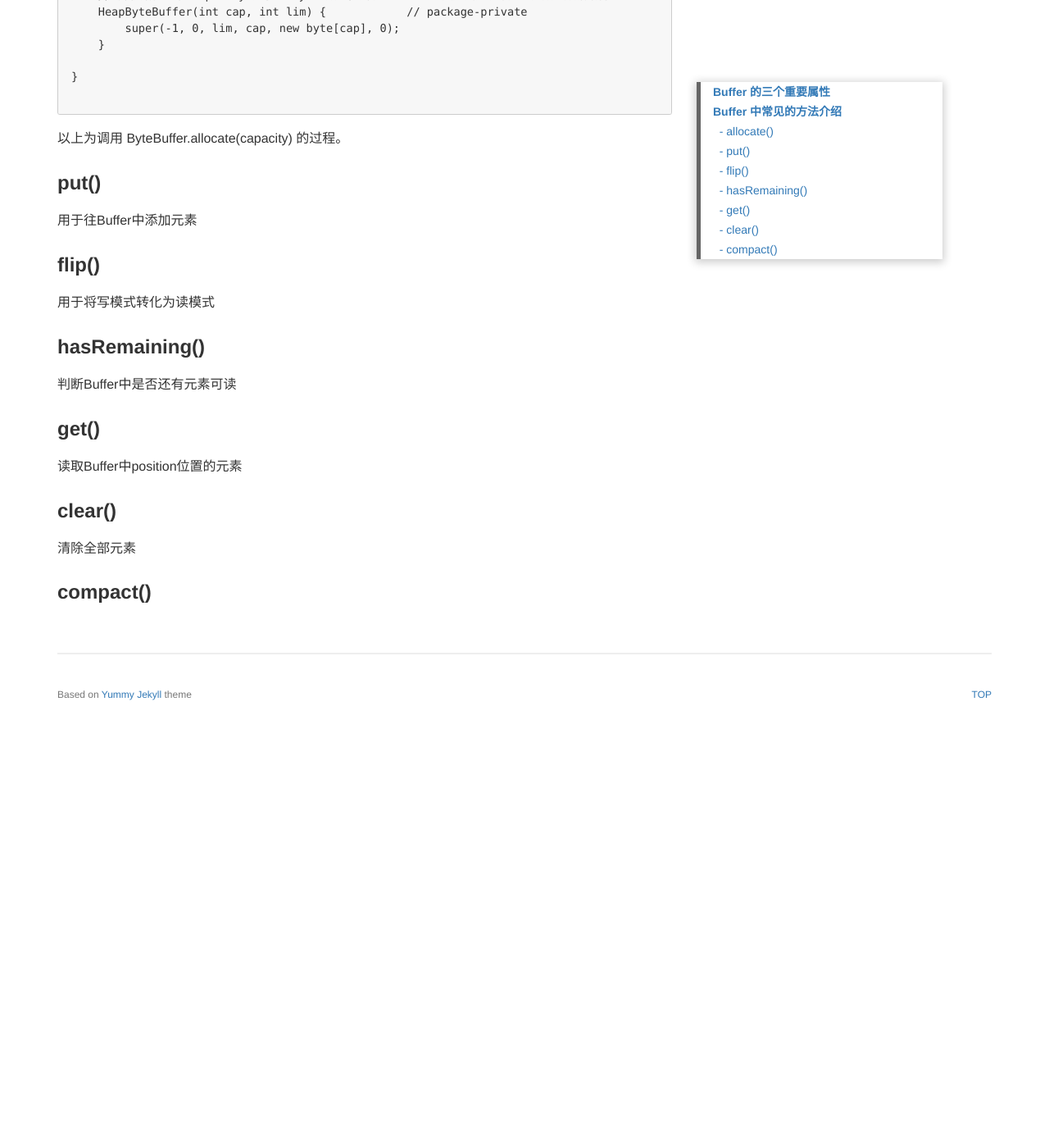
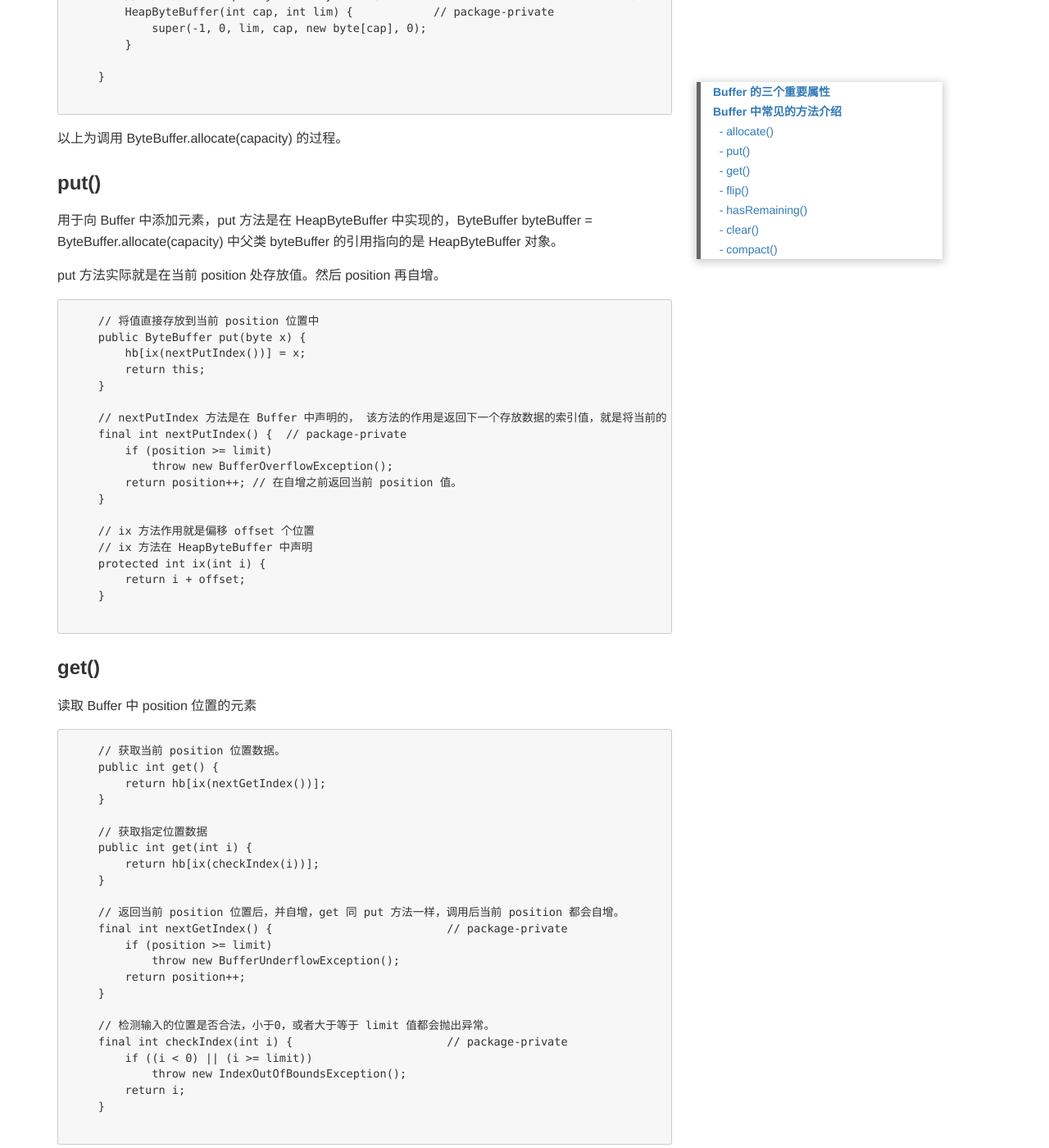
Before and after one commit to whatilove/whatilove.github.io, a Jekyll site: the page built from _posts/notebook/2018-1-4-NIO 编程（二）Buffer.md, in a window 1280 px wide and 1400 px high, scrolled down 3468 px. Shown: the whole window at 82% size. Built offline with Jekyll 4.4.1, drawn with Linux system fonts in a browser that asks for light colours; a script that is not in the unit is left out; before the commit the page ends 4346 px from its top, so only the background shows below that; some of the changed text lies outside the part shown.

Commit message:
edit buffer

````diff
--- a/_posts/notebook/2018-1-4-NIO 编程（二）Buffer.md
+++ b/_posts/notebook/2018-1-4-NIO 编程（二）Buffer.md
@@ -98,61 +98,165 @@ Buffer 类源码分析：
 下面以 ByteBuffer 类为例：
 
 ```
-// ByteBuffer 继承了 Buffer 并声明了 allocate 方法
-public abstract class ByteBuffer extends Buffer implements Comparable<ByteBuffer> {
+    // ByteBuffer 继承了 Buffer 并声明了 allocate 方法
+    public abstract class ByteBuffer extends Buffer implements Comparable<ByteBuffer> {
 
-    final byte[] hb; // Non-null only for heap buffers  Buffer 类底层实现采用的是数组
-    final int offset;
-    boolean isReadOnly; // Valid only for heap buffers
+        final byte[] hb; // Non-null only for heap buffers  Buffer 类底层实现采用的是数组
+        final int offset;
+        boolean isReadOnly; // Valid only for heap buffers
 
-    // ByteBuffer 构造方法，包访问权限，由于 ByteBuffer 是抽象类不能实例化，构造方法是供子类调用，并初始化自身属性。
-    ByteBuffer(int mark, int pos, int lim, int cap,   // package-private
-                 byte[] hb, int offset)
-    {
-        super(mark, pos, lim, cap);
-        this.hb = hb;
-        this.offset = offset;
+        // ByteBuffer 构造方法，包访问权限，由于 ByteBuffer 是抽象类不能实例化，构造方法是供子类调用，并初始化自身属性。
+        ByteBuffer(int mark, int pos, int lim, int cap,   // package-private
+                     byte[] hb, int offset)
+        {
+            super(mark, pos, lim, cap);
+            this.hb = hb;
+            this.offset = offset;
+        }
+
+        public static ByteBuffer allocate(int capacity) {
+            if (capacity < 0)
+                throw new IllegalArgumentException();
+            return new HeapByteBuffer(capacity, capacity); // 实际返回的是 ByteBuffer 的子类 HeapByteBuffer，Java 多态的体现。
+        }
     }
 
-    public static ByteBuffer allocate(int capacity) {
-        if (capacity < 0)
-            throw new IllegalArgumentException();
-        return new HeapByteBuffer(capacity, capacity); // 实际返回的是 ByteBuffer 的子类 HeapByteBuffer，Java 多态的体现。
+    // HeapByteBuffer 类 为 ByteBuffer 实现类。调用 allocate 真正返回的为 HeapByteBuffer 对象。
+    class HeapByteBuffer extends ByteBuffer {
+
+        // 调用父类 ByteBuffer 构造方法，初始化 mark = -1， postion = 0, capacity = limit = 用户设定的容量。
+        // 并初始化一个 capacity 大小的 byte 数组，所以 `Buffer 类底层实现采用的是数组数据结构。`
+        HeapByteBuffer(int cap, int lim) {            // package-private
+            super(-1, 0, lim, cap, new byte[cap], 0);
+        }
+
     }
-}
-
-// HeapByteBuffer 类 为 ByteBuffer 实现类。调用 allocate 真正返回的为 HeapByteBuffer 对象。
-class HeapByteBuffer extends ByteBuffer {
-
-    // 调用父类 ByteBuffer 构造方法，初始化 mark = -1， postion = 0, capacity = limit = 用户设定的容量。
-    // 并初始化一个 capacity 大小的 byte 数组，所以 `Buffer 类底层实现采用的是数组数据结构。`
-    HeapByteBuffer(int cap, int lim) {            // package-private
-        super(-1, 0, lim, cap, new byte[cap], 0);
-    }
-
-}
 
 ```
 以上为调用 ByteBuffer.allocate(capacity) 的过程。
 
 ### put()
 
-用于往Buffer中添加元素
+用于向 Buffer 中添加元素，put 方法是在 HeapByteBuffer 中实现的，ByteBuffer byteBuffer = ByteBuffer.allocate(capacity) 中父类 byteBuffer 的引用指向的是 HeapByteBuffer 对象。
+
+put 方法实际就是在当前 position 处存放值。然后 position 再自增。
+
+```
+    // 将值直接存放到当前 position 位置中
+    public ByteBuffer put(byte x) {
+        hb[ix(nextPutIndex())] = x;
+        return this;
+    }
+
+    // nextPutIndex 方法是在 Buffer 中声明的， 该方法的作用是返回下一个存放数据的索引值，就是将当前的 position 返回，并自增。
+    final int nextPutIndex() {  // package-private
+        if (position >= limit)
+            throw new BufferOverflowException();
+        return position++; // 在自增之前返回当前 position 值。
+    }
+
+    // ix 方法作用就是偏移 offset 个位置
+    // ix 方法在 HeapByteBuffer 中声明
+    protected int ix(int i) {
+        return i + offset;
+    }
+
+```
+
+### get()
+
+读取 Buffer 中 position 位置的元素
+
+```
+    // 获取当前 position 位置数据。
+    public int get() {
+        return hb[ix(nextGetIndex())];
+    }
+
+    // 获取指定位置数据
+    public int get(int i) {
+        return hb[ix(checkIndex(i))];
+    }
+
+    // 返回当前 position 位置后，并自增，get 同 put 方法一样，调用后当前 position 都会自增。
+    final int nextGetIndex() {                          // package-private
+        if (position >= limit)
+            throw new BufferUnderflowException();
+        return position++;
+    }
+
+    // 检测输入的位置是否合法，小于0，或者大于等于 limit 值都会抛出异常。
+    final int checkIndex(int i) {                       // package-private
+        if ((i < 0) || (i >= limit))
+            throw new IndexOutOfBoundsException();
+        return i;
+    }
+
+```
 
 ### flip()
 
-用于将写模式转化为读模式
+将写模式转化为读模式
+
+```
+
+    // 将 limit 设置为当前 position 的值，position 重新赋为 0，如果 mark 被赋值也会被废弃。
+    public final Buffer flip() {
+        limit = position;
+        position = 0;
+        mark = -1;
+        return this;
+    }
+
+```
 
 ### hasRemaining()
 
 判断Buffer中是否还有元素可读
 
-### get()
+```
+    // 直接判断当前 position 是否小于 limit 的值。
+    public final boolean hasRemaining() {
+        return position < limit;
+    }
 
-读取Buffer中position位置的元素
+```
 
 ### clear()
 
-清除全部元素
+清空 Buffer 中全部元素
+
+```
+    // clear 方法只是将几个属性全部重置，并没有将 Buffer 中数据清除。
+    public final Buffer clear() {
+        position = 0;
+        limit = capacity;
+        mark = -1;
+        return this;
+    }
+
+```
 
 ### compact()
+
+将已读元素进行清除，未读元素拷贝保留并拷贝到 Buffer 最开始位置。这个也是和 clear() 方法不同的地方。
+
+```
+    // 先进行数组拷贝，将剩余的没有访问的元素拷贝到 Buffer 从零开始的位置
+    public ByteBuffer compact() {
+        System.arraycopy(hb, ix(position()), hb, ix(0), remaining());
+        // 设置 position 为下一个写入元素的位置
+        position(remaining());
+        // 设置 limit 为 Buffer 容量
+        limit(capacity());
+        // 废弃 mark，即将 mark 设置为-1
+        discardMark();
+        return this;
+    }
+
+    // 剩余的元素个数
+    public final int remaining() {
+        return limit - position;
+    }
+
+```
````
